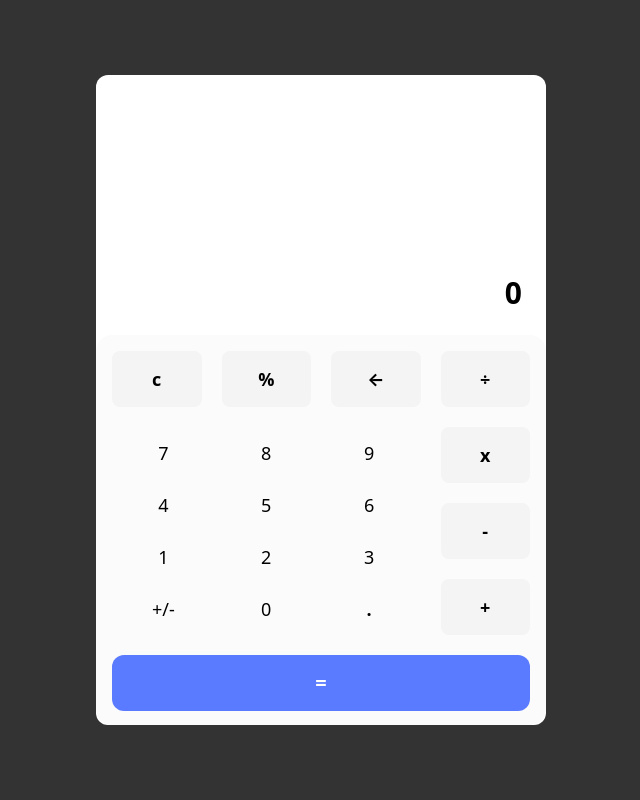
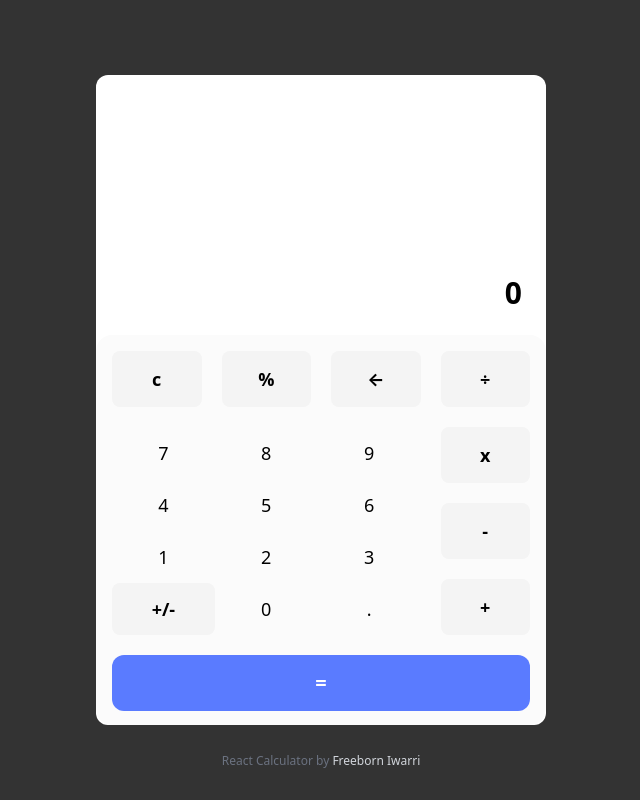
Before and after one commit to freeborn-coder/react-calculator, a React (Create React App) app: page / in a window 1280 px wide. Shown: the whole page, without its empty margins (319-959 px from the left). Built offline with nearby package versions, Linux system fonts and the light colour scheme.

Commit message:
partial implementation of calculation functionality

```diff
--- a/src/App.js
+++ b/src/App.js
@@ -1,15 +1,9 @@
-import './App.css';
-import OutputScreen from './components/OutputScreen';
-import ButtonsContainer from './components/ButtonsContainer';
+import { Main } from './components/Main';
+
 
 function App() {
   return (
-    <div className='w-full h-[100vh] flex justify-center items-center'>
-      <div className='w-[450px] bg-white rounded-xl h-[650px]'>
-        <OutputScreen />
-        <ButtonsContainer />
-      </div>
-    </div>
+    <Main />
   );
 }
 
--- /dev/null
+++ b/src/components/Buttons.js
@@ -0,0 +1,11 @@
+export function OperandButton(props){
+    return (
+        <button className="operand-btn" onClick={props.onClick}>{props.value}</button>
+    );
+}
+
+export function OperatorButton(props){
+    return (
+        <button className="operator-btn" onClick={props.onClick}>{props.value}</button>
+    );
+}
--- a/src/components/ButtonsContainer.js
+++ b/src/components/ButtonsContainer.js
@@ -1,33 +1,28 @@
+import { OperandButton, OperatorButton } from "./Buttons";
+
 function ButtonsContainer(props){
+
+    const nums = [7,8,9,4,5,6,1,2,3];
+
     return (
-        <div class="h-3/5 bg-[#FBFBFB] rounded-2xl p-4 text-center">
-                <div class="grid grid-cols-4 grid-rows-5 gap-5 font-bold">
-
-                    <button class="operator-btn">c</button>
-                    <button class="operator-btn">%</button>
-                    <button class="operator-btn">&#8592;</button>
-                    <button class="operator-btn">&#xf7;</button>
-                    <div class="col-span-3 row-span-3">
-                        <div class="grid grid-cols-3">
-                            <button class="operand-btn">7</button>
-                            <button class="operand-btn">8</button>
-                            <button class="operand-btn">9</button>
-                            <button class="operand-btn">4</button>
-                            <button class="operand-btn">5</button>
-                            <button class="operand-btn">6</button>
-                            <button class="operand-btn">1</button>
-                            <button class="operand-btn">2</button>
-                            <button class="operand-btn">3</button>
-                            <button class="operand-btn">+/-</button>
-                            <button class="operand-btn">0</button>
-                            <button class="operand-btn font-bold">.</button>
-
+        <div className="h-3/5 bg-[#FBFBFB] rounded-2xl p-4 text-center">
+                <div className="grid grid-cols-4 grid-rows-5 gap-5 font-bold">
+                    <OperatorButton onClick={props.actions.clearInput} value="c"/>
+                    <OperatorButton value="%"/>
+                    <OperatorButton value="&#8592;"/>
+                    <OperatorButton value="&#xf7;"/>
+                    <div className="col-span-3 row-span-3">
+                        <div className="grid grid-cols-3">
+                            {nums.map(num => <OperandButton onClick={props.actions.setInput} value={num} key={num} />)}
+                            <OperatorButton value="+/-"/>
+                            <OperandButton onClick={props.actions.setInput} value={0} />
+                            <OperandButton value='.' onClick={props.actions.setInput} />
                         </div>
                     </div>
-                    <button class="operator-btn">x</button>
-                    <button class="operator-btn">-</button>
-                    <button class="operator-btn">+</button>
-                    <button class="col-span-4 bg-[#5A7BFF] text-white rounded-xl font-bold text-xl">=</button>
+                    <button className="operator-btn" onClick={props.actions.setInput}>x</button>
+                    <button className="operator-btn" onClick={props.actions.setInput}>-</button>
+                    <button className="operator-btn" onClick={props.actions.setInput}>+</button>
+                    <button className="col-span-4 bg-[#5A7BFF] text-white rounded-xl font-bold text-xl" onClick={props.actions.setInput}>=</button>
                 </div>
             </div>
     );
--- /dev/null
+++ b/src/components/Main.js
@@ -0,0 +1,70 @@
+import OutputScreen from "./OutputScreen";
+import ButtonsContainer from "./ButtonsContainer";
+import { useState } from "react";
+
+export function Main(props){
+
+    const [input, setInput] = useState('');
+    const [output, setOutput] = useState(0);
+
+
+    const actions = {
+        setInput:function(e){
+            let prev = input ?? '';
+            let prevStr = prev.toString();
+
+            let lastChar = prevStr.charAt(prevStr.length - 1);
+
+            let val = e.target.innerText;
+            let newInput;
+            let res;
+
+            if(isNaN(val) || isNaN(lastChar)){
+                if(val === '='){
+                    // compute answer
+                    let stmt = prev.split(' ');
+                    stmt = stmt.filter(elem => elem.trim().length > 0);
+                    stmt = stmt.map(elem => isNaN(elem) ? elem : Number(elem));
+                    console.log(stmt);
+
+                    let [num1,operator,num2] = stmt;
+
+                    switch(operator){
+                        case '+': res = num1 + num2; break;
+                        case 'x': res = num1 * num2; break;
+                        case '-': res = num1 - num2; break;
+                        default: res = num1/num2;
+                    }
+
+                }
+                newInput = prev + '  ' + val;
+            }else{
+                newInput = prev + val;
+            }
+            setInput(newInput);
+            if(res) setOutput(res);
+
+        },
+        clearInput:function(){
+           setInput(null);
+           setOutput(0);
+        }
+    }
+
+    return (
+        <div className='w-full h-[100vh] flex flex-col justify-center items-center'>
+            <div className='w-[450px] bg-white rounded-xl h-[650px]'>
+                <OutputScreen input={input} output={output} />
+                <ButtonsContainer actions={actions} />
+
+                <br />
+                <div className="text-center text-xs">
+                    <span className='text-gray-500'>React Calculator by <a target="_blank" rel="noreferrer"
+                            className='text-gray-300' href="https://freeborniwarri.netlify.app">Freeborn Iwarri</a></span>
+                    {/* <span className="mt-2 text-sm">UI Designed by <a className="text-gray-500"
+                            href="https://www.behance.net/mohammadwajahat">Mohammad Wajahat</a></span> */}
+                </div>
+            </div>
+        </div>
+    );
+}
--- a/src/components/OutputScreen.js
+++ b/src/components/OutputScreen.js
@@ -1,8 +1,9 @@
 function OutputScreen(props){
+
     return (
         <div className="h-2/5 p-6 flex flex-col justify-end items-end">
-            <p className="text-lg font-semibold"></p>
-            <p className="text-3xl font-bold">0</p>
+            <p className="text-lg font-semibold">{props.input}</p>
+            <p className="text-3xl font-bold">{props.output}</p>
         </div>
     );
 }
```
